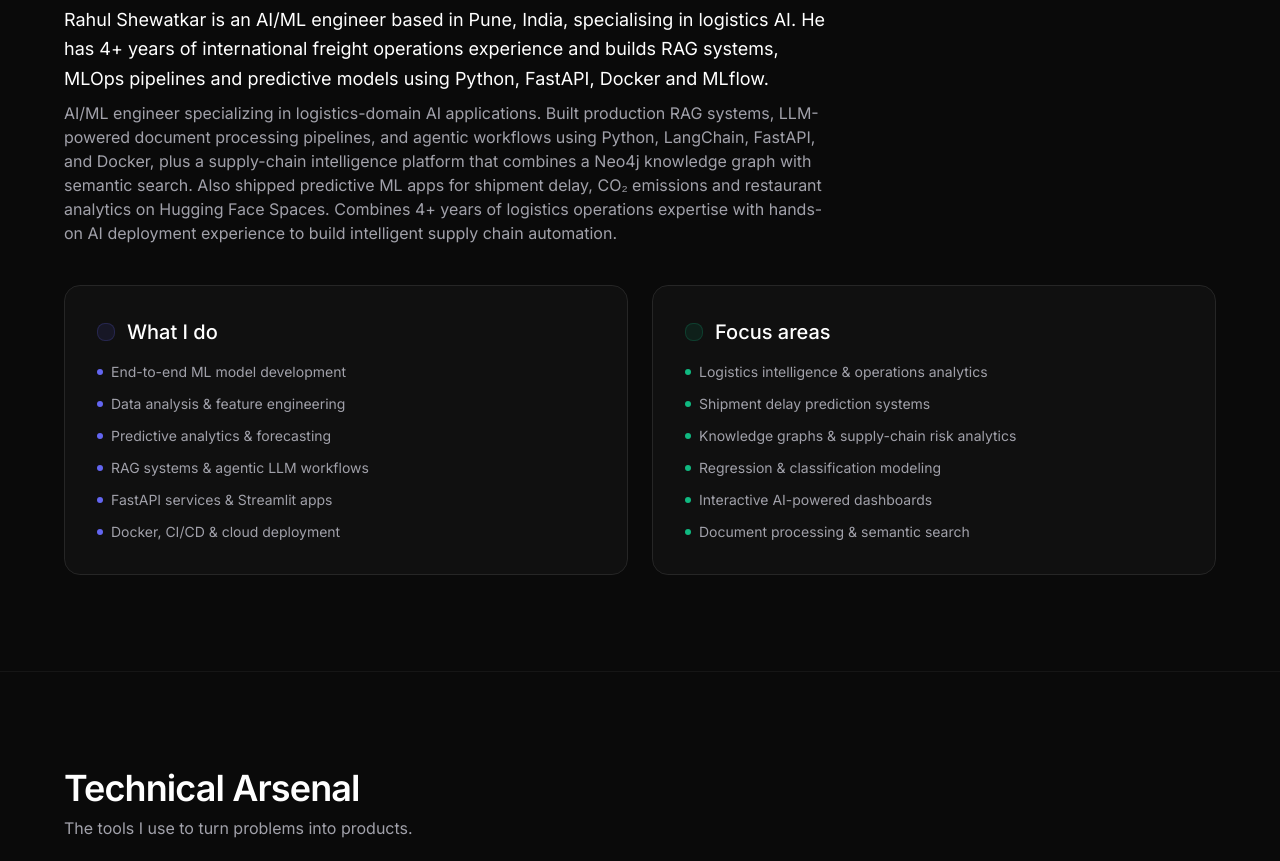
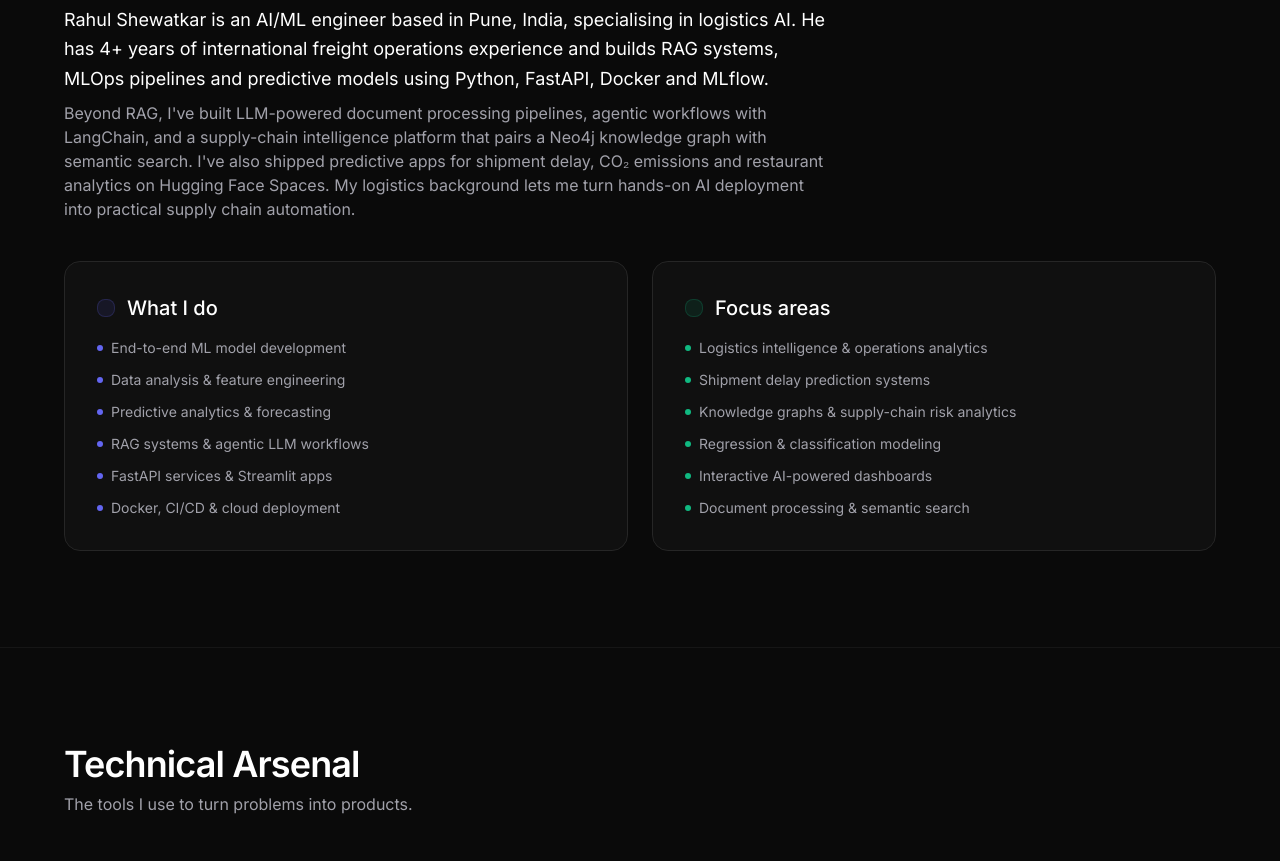
Before and after one commit to rshewatkar/portfolio-website, a plain HTML site: page index.html in a window 1280 px wide. Shown: the part 979-1840 px from the top of the page. Drawn offline with nearby package versions, Linux system fonts and the light colour scheme; some icons are missing.

Commit message:
Tighten About: remove repeated intro paragraph
Co-Authored-By: Claude Sonnet 5.5 <noreply@anthropic.com>
Claude-Session: https://claude.ai/code/session_01Wv4XhQ9Ca2x2tJHaUqa1kp

```diff
--- a/index.html
+++ b/index.html
@@ -259,8 +259,8 @@
             Rahul Shewatkar is an AI/ML engineer based in Pune, India, specialising in logistics AI. He has 4+ years of international freight operations experience and builds RAG systems, MLOps pipelines and predictive models using Python, FastAPI, Docker and MLflow.
           </p>
           <p class="text-secondary max-w-3xl">
-            AI/ML engineer specializing in logistics-domain AI applications. Built production RAG systems, LLM-powered document processing pipelines, and agentic workflows using Python, LangChain, FastAPI, and Docker, plus a supply-chain intelligence platform that combines a Neo4j knowledge graph with semantic search. Also shipped predictive ML apps for shipment delay, CO₂ emissions and restaurant analytics on Hugging Face Spaces. Combines 4+ years of logistics operations expertise with hands-on AI deployment experience to build intelligent supply chain automation.
-            </p>
+            Beyond RAG, I've built LLM-powered document processing pipelines, agentic workflows with LangChain, and a supply-chain intelligence platform that pairs a Neo4j knowledge graph with semantic search. I've also shipped predictive apps for shipment delay, CO₂ emissions and restaurant analytics on Hugging Face Spaces. My logistics background lets me turn hands-on AI deployment into practical supply chain automation.
+          </p>
         </div>
 
         <div class="grid grid-cols-1 md:grid-cols-2 gap-6">
```
